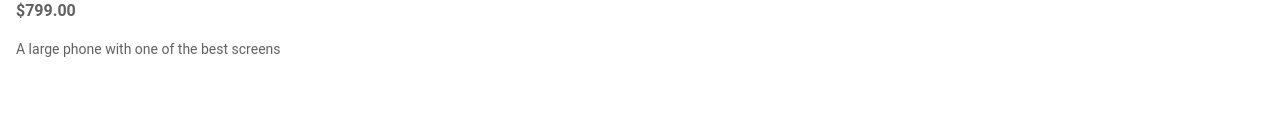
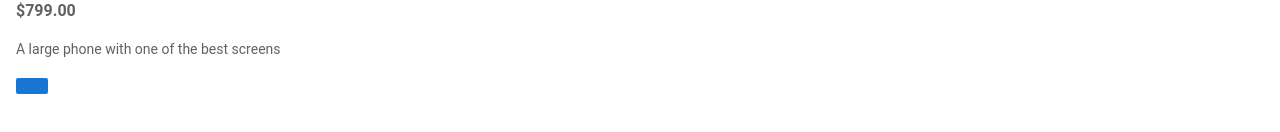
Before and after one commit to rkukuczka1/nbabyz, an Angular app: page /products/1 in a window 1280 px wide. Shown: the part 170-302 px from the top of the page. Built offline with nearby package versions, Linux system fonts and the light colour scheme.

Commit message:
1 file modified

```diff
--- a/src/app/product-details/product-details.component.html
+++ b/src/app/product-details/product-details.component.html
@@ -1,8 +1,8 @@
-
 <h2>Product Details</h2>
 
 <div *ngIf="product">
   <h3>{{ product.name }}</h3>
   <h4>{{ product.price | currency }}</h4>
   <p>{{ product.description }}</p>
+  <button type="button" (click)="addToCart(product)"></button>
 </div>
```
